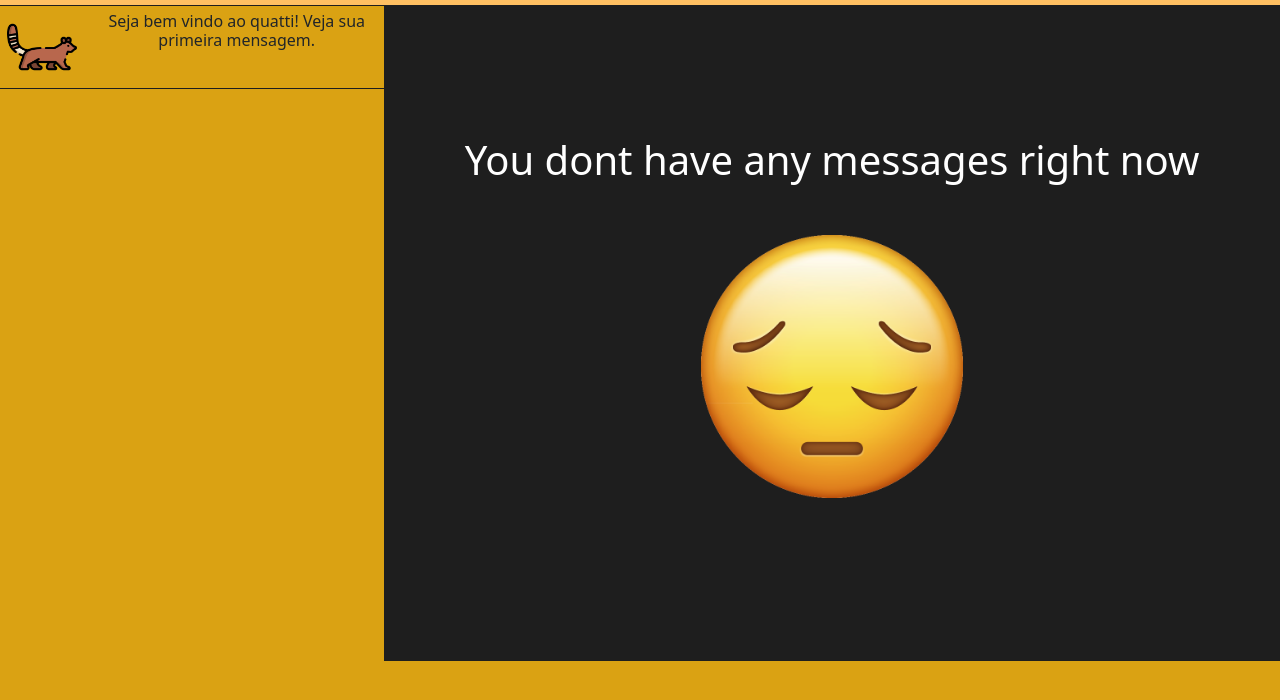
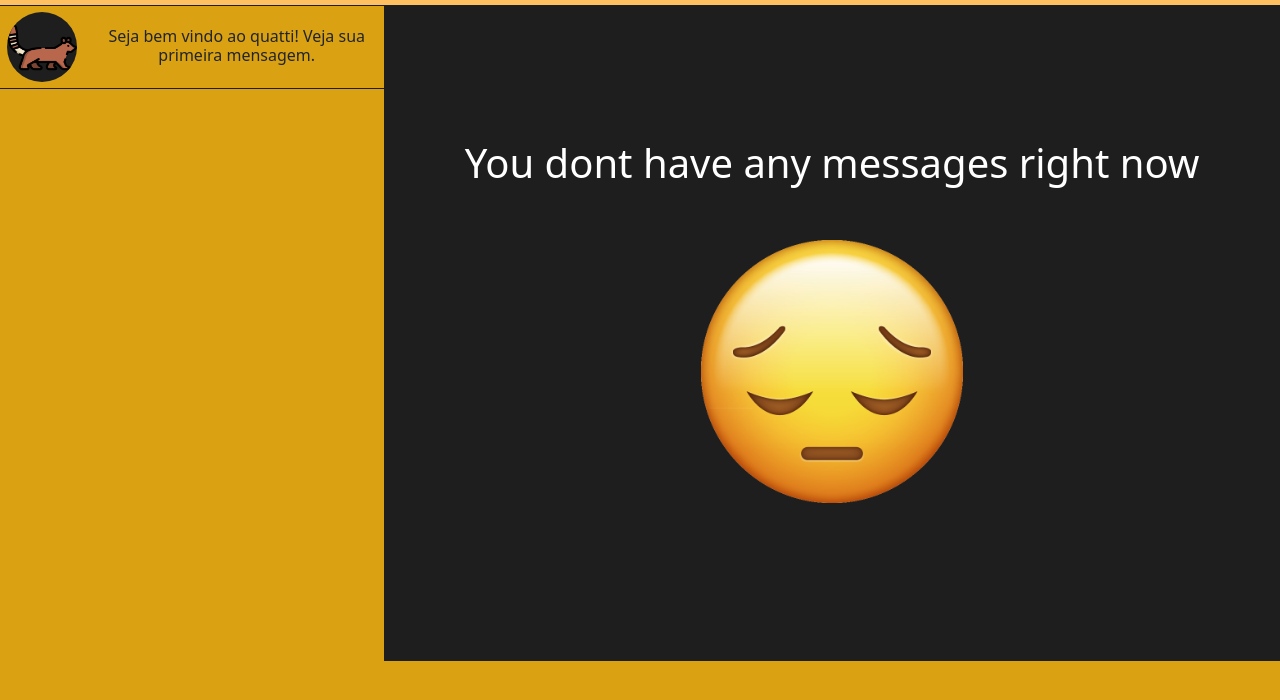
Before and after one commit to duduMiyake/Quatti, a plain HTML site: page message_screen/message_screen.html in a window 1280 px wide. Shown: the part 52-752 px from the top of the page. Drawn offline with nearby package versions, Linux system fonts and the light colour scheme.

Commit message:
Add files via upload

```diff
--- a/message_screen/message_screen.css
+++ b/message_screen/message_screen.css
@@ -63,6 +63,17 @@ body {
     top: 10%;
 }
 
+#foto-msg {
+    border-radius: 120px;
+    background-color: #1E1E1E;
+    text-align-last: center;
+}
+
+#txt-message {
+    margin-top: 15px;
+}
+
+
 .btn-msg {
     border-color: #1E1E1E;
 }
@@ -71,3 +82,7 @@ body {
     opacity: 80%;
     background-color: #b48610b9;
 }
+
+#write {
+    top: 90%;
+}
--- a/message_screen/message_screen.html
+++ b/message_screen/message_screen.html
@@ -5,7 +5,7 @@
     <meta charset="UTF-8">
     <meta http-equiv="X-UA-Compatible" content="IE=edge">
     <meta name="viewport" content="width=device-width, initial-scale=1.0">
-    <title>Document</title>
+    <title>Messages</title>
     <link href="https://cdn.jsdelivr.net/npm/bootstrap@5.3.0-alpha1/dist/css/bootstrap.min.css" rel="stylesheet"
         integrity="sha384-GLhlTQ8iRABdZLl6O3oVMWSktQOp6b7In1Zl3/Jr59b6EGGoI1aFkw7cmDA6j6gD" crossorigin="anonymous">
     <link rel="stylesheet" href="message_screen.css">
@@ -60,7 +60,7 @@
                         <div class="col-3">
                             <img src="../Imagens/foto-msg-quati.png" height="70px" width="70px" id="foto-msg">
                         </div>
-                        <div class="col-8" id="txt-message2">
+                        <div class="col-8" id="txt-message">
                             <h6 class="msg-font">Seja bem vindo ao quatti! Veja sua primeira mensagem.</h6>
                         </div>
                     </div>
@@ -68,9 +68,11 @@
             </div>
             <!--coloca mais rows aqui para criar novas caixas de mensagem na esquerda (copiar e colar)-->
         </div>
-        <div class="col-8" id="box">
-            <h1 style="margin-top: 15%; color:white;">You dont have any messages right now</h1>
-            <img src="../Imagens/sad-face.png" alt="sad_face" height="40%" style="margin-top: 5%;">
+        <div class="col-8">
+            <div id="box">
+                <h1 style="margin-top: 15%; color:white;">You dont have any messages right now</h1>
+                <img src="../Imagens/sad-face.png" alt="sad_face" height="40%" style="margin-top: 5%;">
+            </div>
         </div>
     </div>
 
```
